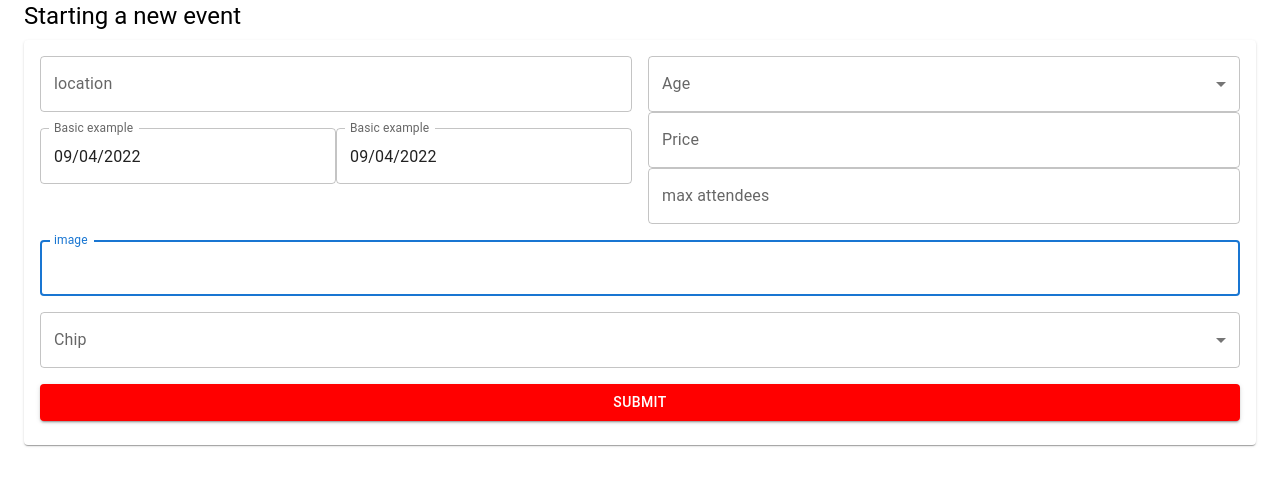
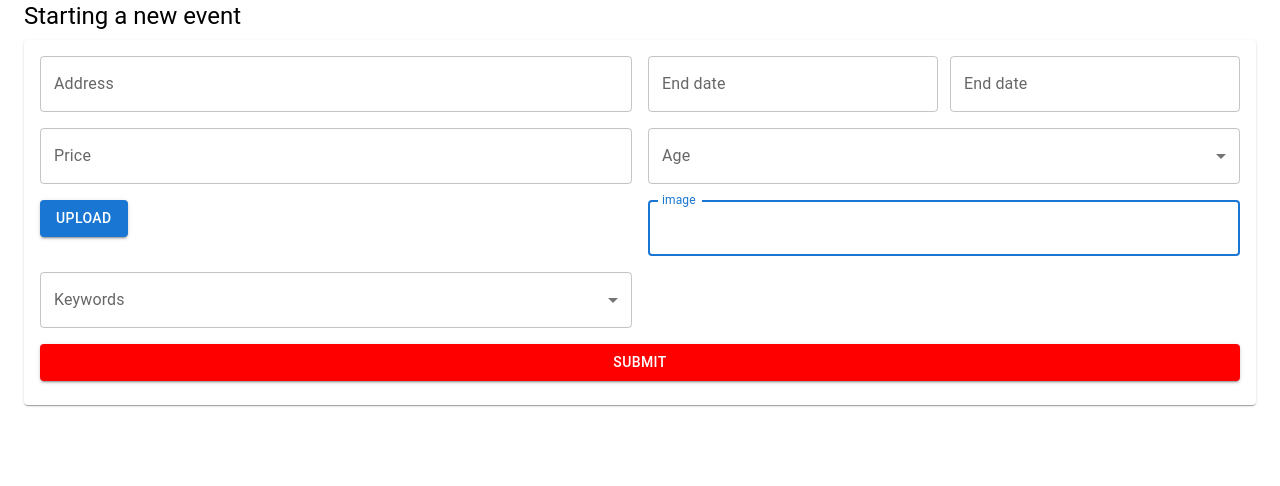
Before and after one commit to RamiElsayed/tap-tap-go, a React (Create React App) app in the folder client/: page / in a window 1280 px wide. Shown: the top 486 px of the page. Built offline with nearby package versions, Linux system fonts and the light colour scheme.

Commit message:
refactor code add upload button

```diff
--- a/client/src/components/Eventform/index.js
+++ b/client/src/components/Eventform/index.js
@@ -6,7 +6,7 @@ import TextField from "@mui/material/TextField";
 import Button from "@mui/material/Button";
 import Typography from "@mui/material/Typography";
 import { Card, CardContent, Container, Grid } from "@mui/material";
-import Select, { SelectChangeEvent } from "@mui/material/Select";
+import Select from "@mui/material/Select";
 import MenuItem from "@mui/material/MenuItem";
 import InputLabel from "@mui/material/InputLabel";
 import FormControl from "@mui/material/FormControl";
@@ -15,83 +15,36 @@ import dayjs from "dayjs";
 import { AdapterDayjs } from "@mui/x-date-pickers/AdapterDayjs";
 import { LocalizationProvider } from "@mui/x-date-pickers/LocalizationProvider";
 import { useTheme } from "@mui/material/styles";
-import { Stack } from "@mui/system";
 
-const ITEM_HEIGHT = 48;
-const ITEM_PADDING_TOP = 8;
-const MenuProps = {
-  PaperProps: {
-    style: {
-      maxHeight: ITEM_HEIGHT * 4.5 + ITEM_PADDING_TOP,
-      width: 250,
-    },
-  },
-};
-
-const names = [
-  "Oliver Hansen",
-  "Van Henry",
-  "April Tucker",
-  "Ralph Hubbard",
-  "Omar Alexander",
-  "Carlos Abbott",
-  "Miriam Wagner",
-  "Bradley Wilkerson",
-  "Virginia Andrews",
-  "Kelly Snyder",
+const keywords = [
+  "Oliver",
+  "Van",
+  "April",
+  "Ralph",
+  "Omar",
+  "Carlos",
+  "Miriam",
+  "Bradley",
+  "Virginia",
+  "Kelly",
 ];
 
-function getStyles(name, personName, theme) {
-  return {
-    fontWeight:
-      personName.indexOf(name) === -1
-        ? theme.typography.fontWeightRegular
-        : theme.typography.fontWeightMedium,
-  };
-}
-
 export default function MultipleSelectChip() {
-  const theme = useTheme();
-  //   const [personName, setPersonName] = React.useState([]);
-  const [age, setAge] = React.useState("");
   const [value, setValue] = React.useState(dayjs());
 
-  //   const handleChange = (event) => {
-  //     const {
-  //       target: { value },
-  //     } = event;
-  //     setPersonName(
-  //       // On autofill we get a stringified value.
-  //       typeof value === "string" ? value.split(",") : value
-  //     );
-  //   };
-
-  return (
-    <BasicTextFields
-      value={value}
-      //   setValue={setValue}
-      //   personName={personName}
-      theme={theme}
-    />
-  );
+  return <BasicTextFields value={value} />;
 }
 
 function BasicTextFields({ value, setValue, theme }) {
+  const [startDate, setStartDate] = React.useState(null);
+  const [endDate, setEndDate] = React.useState(null);
   const [age, setAge] = React.useState("");
-  const [personName, setPersonName] = React.useState([]);
+  const [keywordsList, setKeywordsList] = React.useState([]);
 
-  const handleAgeChange = (event) => {
-    setAge(event.target.value);
-  };
-
-  const handleNameChange = (event) => {
-    const {
-      target: { value },
-    } = event;
-    setPersonName(
-      // On autofill we get a stringified value.
-      typeof value === "string" ? value.split(",") : value
-    );
+  const handleKeywords = (event) => {
+    const { value } = event.target;
+    setKeywordsList(value);
+    console.log(keywordsList);
   };
 
   return (
@@ -102,58 +55,39 @@ function BasicTextFields({ value, setValue, theme }) {
       <Card>
         <CardContent>
           <Grid container rowSpacing={2} columnSpacing={2}>
-            <Grid item sm={6}>
-              <Grid container rowSpacing={2}>
-                <Grid item sm={12}>
-                  <TextField
-                    fullWidth
-                    id="outlined-search"
-                    label="location"
-                    type="search"
-                  />
+            <Grid item xs={12} md={6}>
+              <TextField fullWidth label="Address" type="search" />
             </Grid>
-                <Grid item sm={12}>
+            <Grid
+              item
+              xs={12}
+              md={6}
+              sx={{ display: "flex", justifyContent: "space-between" }}
+            >
               <LocalizationProvider dateAdapter={AdapterDayjs}>
                 <DatePicker
-                      label="Basic example"
-                      value={value}
+                  label="End date"
+                  value={startDate}
                   onChange={(newValue) => {
-                        setValue(newValue);
+                    setStartDate(newValue);
                   }}
                   renderInput={(params) => (
-                        <TextField sx={{ width: "50%" }} {...params} />
+                    <TextField sx={{ width: "49%" }} {...params} />
                   )}
                 />
                 <DatePicker
-                      label="Basic example"
-                      value={value}
+                  label="End date"
+                  value={endDate}
                   onChange={(newValue) => {
-                        setValue(newValue);
+                    setEndDate(newValue);
                   }}
                   renderInput={(params) => (
-                        <TextField sx={{ width: "50%" }} {...params} />
+                    <TextField sx={{ width: "49%" }} {...params} />
                   )}
                 />
               </LocalizationProvider>
             </Grid>
-              </Grid>
-            </Grid>
-            <Grid item sm={6}>
-              <Stack>
-                <FormControl fullWidth>
-                  <InputLabel id="demo-simple-select-label">Age</InputLabel>
-                  <Select
-                    labelId="demo-simple-select-label"
-                    id="demo-simple-select"
-                    value={age}
-                    label="Age"
-                    onChange={handleAgeChange}
-                  >
-                    <MenuItem value={10}>Ten</MenuItem>
-                    <MenuItem value={20}>Twenty</MenuItem>
-                    <MenuItem value={30}>Thirty</MenuItem>
-                  </Select>
-                </FormControl>
+            <Grid item xs={12} md={6}>
               <TextField
                 name="image"
                 fullWidth
@@ -161,16 +95,30 @@ function BasicTextFields({ value, setValue, theme }) {
                 label="Price"
                 autoFocus
               />
-                <TextField
-                  name="image"
-                  fullWidth
-                  id="firstName"
-                  label="max attendees"
-                  autoFocus
-                />
-              </Stack>
             </Grid>
-            <Grid item sm={12}>
+            <Grid item xs={12} md={6}>
+              <FormControl fullWidth>
+                <InputLabel id="ageGroup">Age</InputLabel>
+                <Select
+                  labelId="ageGroup"
+                  id="age-group-select"
+                  value={age}
+                  label="Age"
+                  onChange
+                >
+                  <MenuItem value={10}>Teenager</MenuItem>
+                  <MenuItem value={20}>Adult</MenuItem>
+                  <MenuItem value={30}>Senior</MenuItem>
+                </Select>
+              </FormControl>
+            </Grid>
+            <Grid item xs={12} md={6}>
+              <Button variant="contained" component="label">
+                Upload
+                <input hidden accept="image/*" multiple type="file" />
+              </Button>
+            </Grid>
+            <Grid item xs={12} md={6}>
               <TextField
                 name="image"
                 fullWidth
@@ -179,18 +127,15 @@ function BasicTextFields({ value, setValue, theme }) {
                 autoFocus
               />
             </Grid>
-            <Grid item sm={12}>
+            <Grid item xs={12} md={6}>
               <FormControl fullWidth>
-                <InputLabel id="demo-multiple-chip-label">Chip</InputLabel>
+                <InputLabel id="keywords">Keywords</InputLabel>
                 <Select
-                  labelId="demo-multiple-chip-label"
-                  id="demo-multiple-chip"
+                  labelId="keywords"
                   multiple
-                  value={personName}
-                  onChange={handleNameChange}
-                  input={
-                    <OutlinedInput id="select-multiple-chip" label="Chip" />
-                  }
+                  value={keywordsList}
+                  onChange={handleKeywords}
+                  input={<OutlinedInput id="keywords" label="Keywords" />}
                   renderValue={(selected) => (
                     <Box sx={{ display: "flex", flexWrap: "wrap", gap: 0.5 }}>
                       {selected.map((value) => (
@@ -198,21 +143,16 @@ function BasicTextFields({ value, setValue, theme }) {
                       ))}
                     </Box>
                   )}
-                  MenuProps={MenuProps}
                 >
-                  {names.map((name) => (
-                    <MenuItem
-                      key={name}
-                      value={name}
-                      style={getStyles(name, personName, theme)}
-                    >
-                      {name}
+                  {keywords.map((keys) => (
+                    <MenuItem key={keys} value={keys}>
+                      {keys}
                     </MenuItem>
                   ))}
                 </Select>
               </FormControl>
             </Grid>
-            <Grid item sm={12}>
+            <Grid item xs={12}>
               <Button
                 style={{ background: "red" }}
                 fullWidth
```
Also changed, not shown: 1 other file (tests, documents, lock files or other folders). Lines whose indentation alone changed are shown as unchanged.
